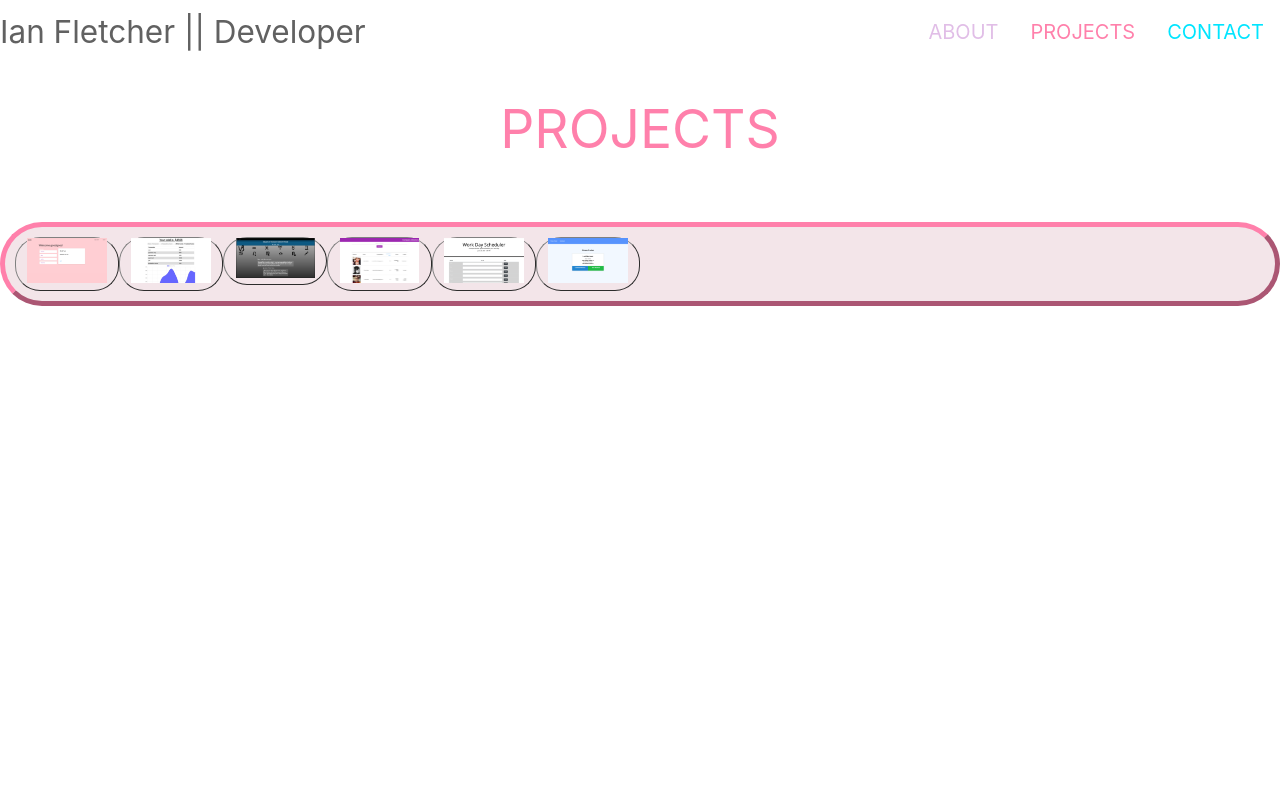
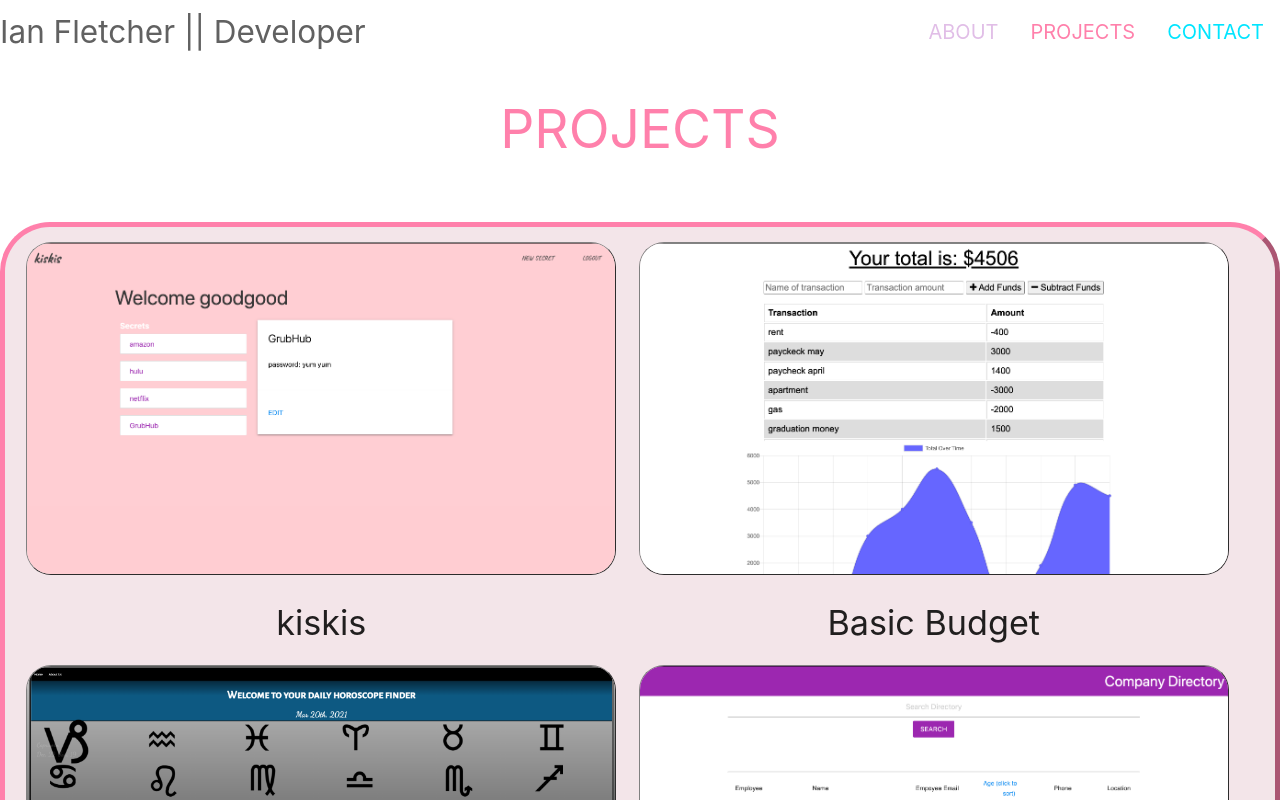
Before and after one commit to ianfletcher314/Ian-Fletcher-Portfolio, a React (Create React App) app: page / in a window 1280 px wide. Both pictures are taken after a click on the link "PROJECTS". Shown: the top 800 px of the page. Built offline with nearby package versions, Linux system fonts and the light colour scheme.

Commit message:
I was able to get them into 3 rows of 2. I think the spacing is getting disturbed because the images may be different sizes so the two rows of 3 look very strange however this should be an easy fix

```diff
--- a/public/assets/style.css
+++ b/public/assets/style.css
@@ -36,6 +36,7 @@
     padding: 10px!important;
     margin-top: 5%!important;
     margin-bottom: 5%!important;
+    text-align: center;
 }
 .pads{
     margin-top: 5px!important;
--- a/src/components/ProjectContainer/ProjectContainer.js
+++ b/src/components/ProjectContainer/ProjectContainer.js
@@ -13,55 +13,53 @@ function ProjectContainer() {
         appName: "kiskis",
         url: "https://lit-escarpment-01189.herokuapp.com/",
         photo: <img src={kiskisphoto} alt="photo" id="project2"
-        className="responsive-img"></img>
+        className="responsive-img hoverable bradius btnbtn "></img>
 
     },
     {
         appName: "Basic Budget",
         url: "https://basicbudget.herokuapp.com/",
         photo: <img src={budget} alt="photo" id="project2"
-        className="responsive-img"></img>
+        className="responsive-img hoverable bradius btnbtn "></img>
 
     },
     {
         appName: "Horoscope Finder",
         url: "https://samuel6roth.github.io/HoroscopeFinder/",
         photo: <img src={horoscope} alt="photo" id="project2"
-        className="responsive-img"></img>
+        className="responsive-img hoverable bradius btnbtn "></img>
 
     },
     {
         appName: "Company Directory",
         url: "https://ianfletcher314.github.io/company-directory/",
         photo: <img src={directory} alt="photo" id="project2"
-        className="responsive-img "></img>
+        className="responsive-img hoverable bradius btnbtn "></img>
 
     },
     {
         appName: "Daily Calendar",
         url: "https://ianfletcher314.github.io/DailyCalendar/",
         photo: <img src={calendar} alt="photo" id="project2"
-        className="responsive-img"></img>
+        className="responsive-img hoverable bradius btnbtn "></img>
 
     },
     {
         appName: "Fitness Tracker",
         url: "https://fitnesstrackerianfletcher.herokuapp.com/",
         photo: <img src={fitness} alt="photo" id="project2"
-        className="responsive-img"></img>
+        className="responsive-img hoverable bradius btnbtn "></img>
 
     }
     ]
 
     return (
-        <div>
+        <div >
             <h2 className="center pink-text text-accent-1" id="projects">PROJECTS</h2>
-            <div>
+            <div className="center">
                 <div className="caveat-bold projectsContainer center row">
                     {info.map(project => (
-
                             <Projects project={project} />
-
                     ))}
                 </div>
             </div>
--- a/src/components/ProjectContainer/style.css
+++ b/src/components/ProjectContainer/style.css
@@ -36,6 +36,7 @@
     padding: 10px!important;
     margin-top: 5%!important;
     margin-bottom: 5%!important;
+    text-align: center;
 }
 .pads{
     margin-top: 5px!important;
--- a/src/components/Projects/Projects.js
+++ b/src/components/Projects/Projects.js
@@ -5,11 +5,12 @@ import "./style.css";
 
 function Projects ({project}) {
     return(
-        <div className="hoverable bradius btnbtn col s1 layer">
-        {/* <h1 className= "center">{project.appName}</h1> */}
+        <div className="col s6 layer pads">
+
         <a  href={project.url} >
         {project.photo}
         </a>
+         <h4 className= "center">{project.appName}</h4>
 
         {/* <img src={project.photo} alt={project.appName} id="project2"
             class="col s6   responsive-img hoverable pads bradius layer btnbtn"></img> */}
--- a/src/components/Projects/style.css
+++ b/src/components/Projects/style.css
@@ -36,6 +36,7 @@
     padding: 10px!important;
     margin-top: 5%!important;
     margin-bottom: 5%!important;
+    text-align: center;
 }
 .pads{
     margin-top: 5px!important;
```
